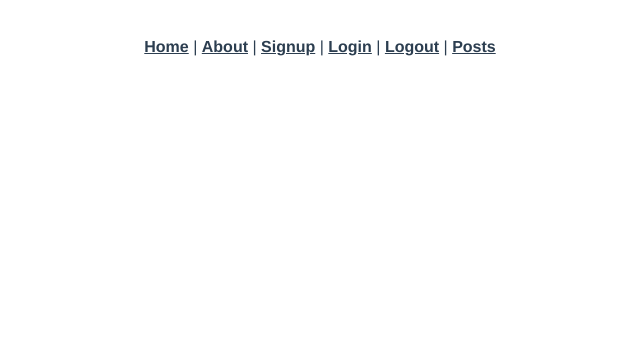
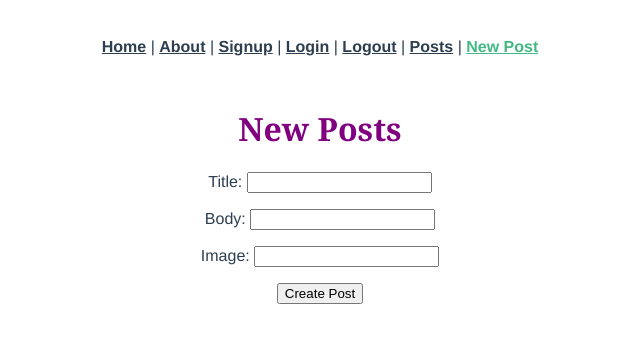
Before and after one commit to Cierrasimms/blog-frontend, a Vue app: page /posts/new in a window 1280 px wide. Shown: the top 342 px of the page, without its empty margins (320-960 px from the left). Built offline with nearby package versions, Linux system fonts and the light colour scheme.

Commit message:
added showPosts method/router-link for image to show info

```diff
--- a/src/App.vue
+++ b/src/App.vue
@@ -11,13 +11,15 @@
     <router-link to="/logout">Logout</router-link>
     |
     <router-link to="/posts">Posts</router-link>
+    |
+    <router-link to="/posts/new">New Post</router-link>
   </nav>
   <router-view />
 </template>
 
 <style>
 #app {
-  font-family: Avenir, Helvetica, Arial, sans-serif;
+  font-family: "Franklin Gothic Medium", "Arial Narrow", Arial, sans-serif;
   -webkit-font-smoothing: antialiased;
   -moz-osx-font-smoothing: grayscale;
   text-align: center;
--- a/src/router/index.js
+++ b/src/router/index.js
@@ -5,6 +5,8 @@ import SignupView from "../views/SignupView.vue";
 import LoginView from "../views/LoginView.vue";
 import LogoutView from "../views/LogoutView.vue";
 import PostsIndex from "../views/PostsIndex.vue";
+import PostsNew from "../views/PostsNew.vue";
+import PostsShow from "../views/PostsShow.vue";
 
 const routes = [
   {
@@ -37,6 +39,16 @@ const routes = [
     name: "posts",
     component: PostsIndex,
   },
+  {
+    path: "/posts/new",
+    name: "post-new",
+    component: PostsNew,
+  },
+  {
+    path: "/posts/:id",
+    name: "posts-show",
+    component: PostsShow,
+  },
 ];
 
 const router = createRouter({
--- a/src/views/PostsIndex.vue
+++ b/src/views/PostsIndex.vue
@@ -1,10 +1,12 @@
 <template>
   <div class="home">
-    <h1>{{ message }} count: {{ posts.length }}</h1>
+    <h1>{{ message }}</h1>
     <div v-for="post in posts" v-bind:key="post.id">
       <h2>{{ post.title }}</h2>
       <p>{{ post.body }}</p>
-      <img v-bind:src="post.image" v-bind:alt="post.title" />
+      <router-link v-bind:to="`/posts/${post.id}`">
+        <img v-bind:src="post.image" v-bind:alt="post.title" style="max-width: 250px" />
+      </router-link>
     </div>
   </div>
 </template>
@@ -15,7 +17,7 @@ import axios from "axios";
 export default {
   data: function () {
     return {
-      message: "My Posts,",
+      message: "My Cool Blog",
       posts: [],
     };
   },
@@ -36,8 +38,10 @@ export default {
 <style>
 h1 {
   color: purple;
+  font-family: Georgia;
 }
 h2 {
   color: plum;
+  font-family: Arial, Helvetica, sans-serif;
 }
 </style>
--- /dev/null
+++ b/src/views/PostsNew.vue
@@ -0,0 +1,54 @@
+<template>
+  <div>
+    <h1>New Posts</h1>
+    <form v-on:submit.prevent="createPost()">
+      <ul>
+        <li v-for="error in errors" v-bind:key="error" style="color: red"></li>
+      </ul>
+      <p>
+        Title:
+        <input type="text" v-model="newPost.title" />
+      </p>
+      <p>
+        Body:
+        <input type="text" v-model="newPost.body" />
+      </p>
+      <p>
+        Image:
+        <input type="text" v-model="newPost.image" />
+      </p>
+      <input type="submit" value="Create Post" />
+    </form>
+  </div>
+</template>
+
+<script>
+import axios from "axios";
+
+export default {
+  data: function () {
+    return {
+      message: "Sup!",
+      newPost: {},
+      errors: [],
+    };
+  },
+  created: function () {},
+  methods: {
+    createPost() {
+      axios
+        .post("/posts", this.newPost)
+        .then((response) => {
+          console.log(response.data);
+          this.$router.push("/posts");
+        })
+        .catch((error) => {
+          this.errors = error.response.data.errors;
+          console.log(this.errors);
+        });
+    },
+  },
+};
+</script>
+
+<style></style>
--- /dev/null
+++ b/src/views/PostsShow.vue
@@ -0,0 +1,35 @@
+<template>
+  <div class="home">
+    <h1>Post Info</h1>
+    <p>{{ post.title }}</p>
+    <p>{{ post.body }}</p>
+    <img v-bind:src="post.image" v-bind:alt="post.title" style="max-width: 250px" />
+    <div></div>
+    <router-link to="/posts">Back to all posts</router-link>
+  </div>
+</template>
+
+<script>
+import axios from "axios";
+
+export default {
+  data: function () {
+    return {
+      message: "Sup!",
+      post: [],
+    };
+  },
+  created: function () {
+    this.showPosts();
+  },
+  methods: {
+    showPosts() {
+      axios.get(`/posts/${this.$route.params.id}`).then((response) => {
+        this.post = response.data;
+      });
+    },
+  },
+};
+</script>
+
+<style></style>
```
